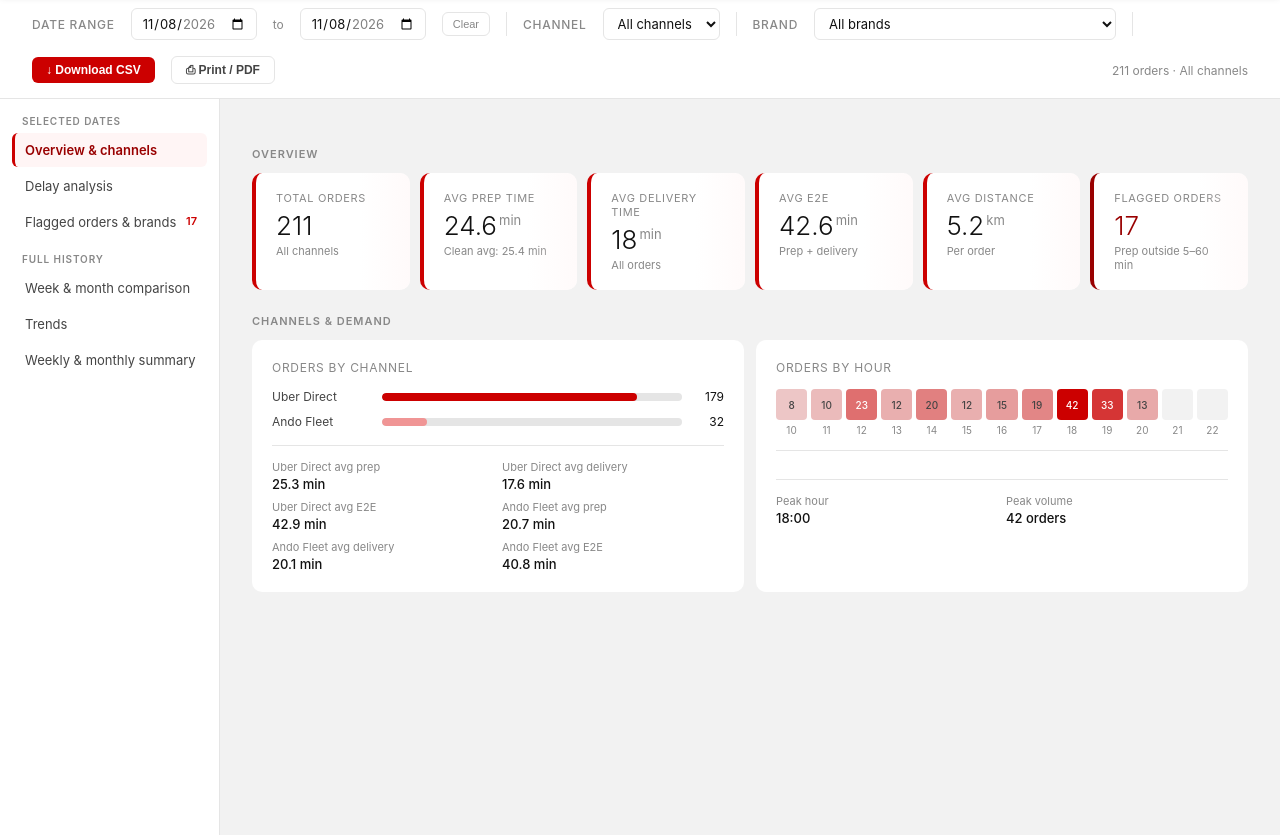
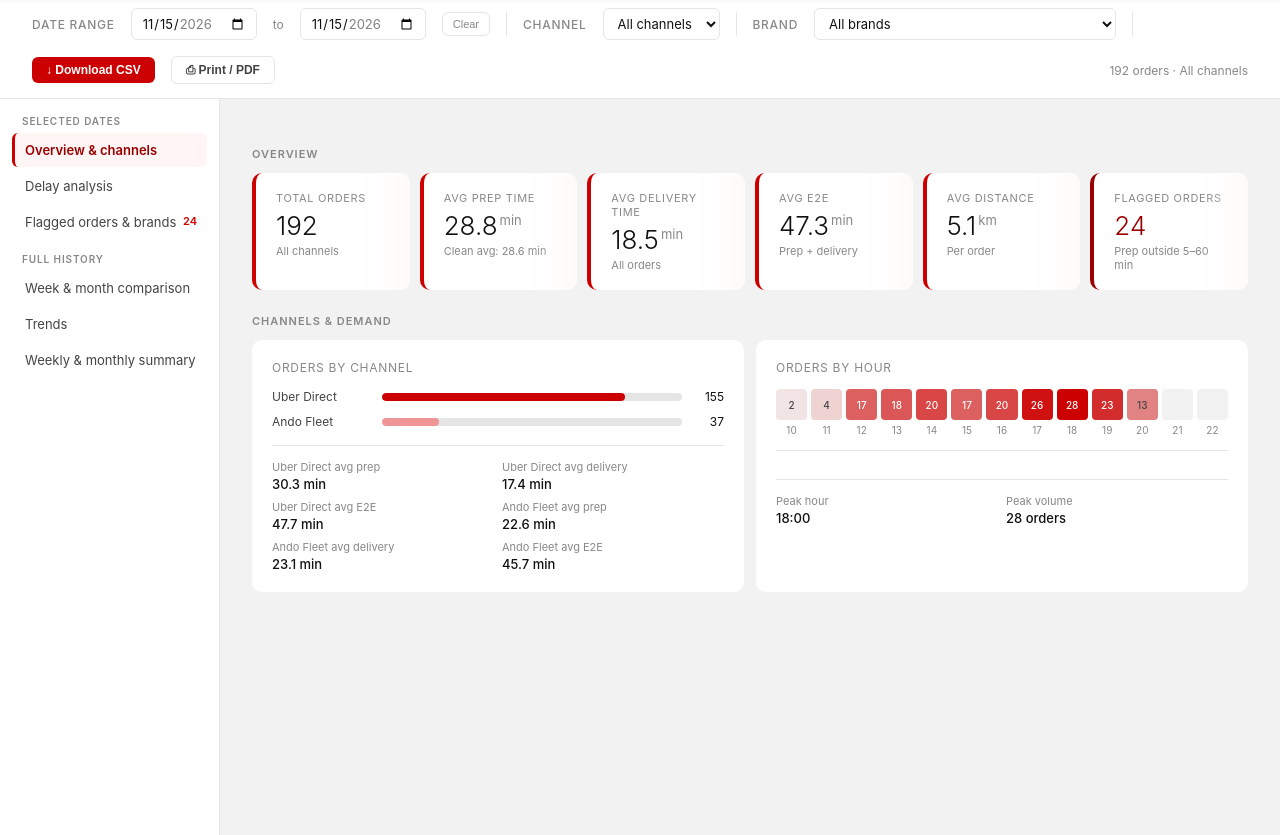
Before and after one commit to aurometrics/auro-dashboard, a plain HTML site: page index.html in a window 1280 px wide. Shown: the part 70-905 px from the top of the page. Drawn offline with nearby package versions, Linux system fonts and the light colour scheme.

Commit message:
Update index.html

```diff
--- a/index.html
+++ b/index.html
@@ -436,6 +436,13 @@ const DATA_FILES = [
   'data/2026-11-06.json',
   'data/2026-11-07.json',
   'data/2026-11-08.json',
+  'data/2026-11-09.json',
+  'data/2026-11-10.json',
+  'data/2026-11-11.json',
+  'data/2026-11-12.json',
+  'data/2026-11-13.json',
+  'data/2026-11-14.json',
+  'data/2026-11-15.json',
   // add new lines here as you upload each day
 ];
 
```
